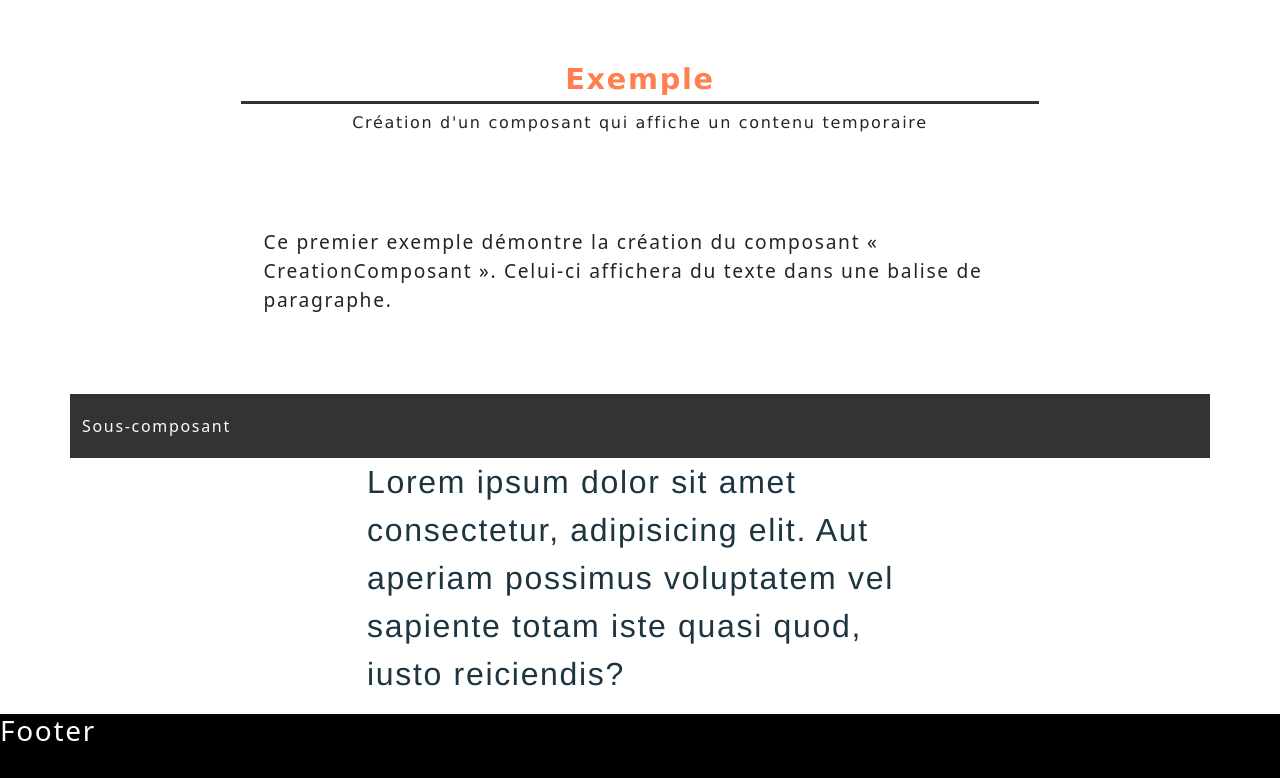
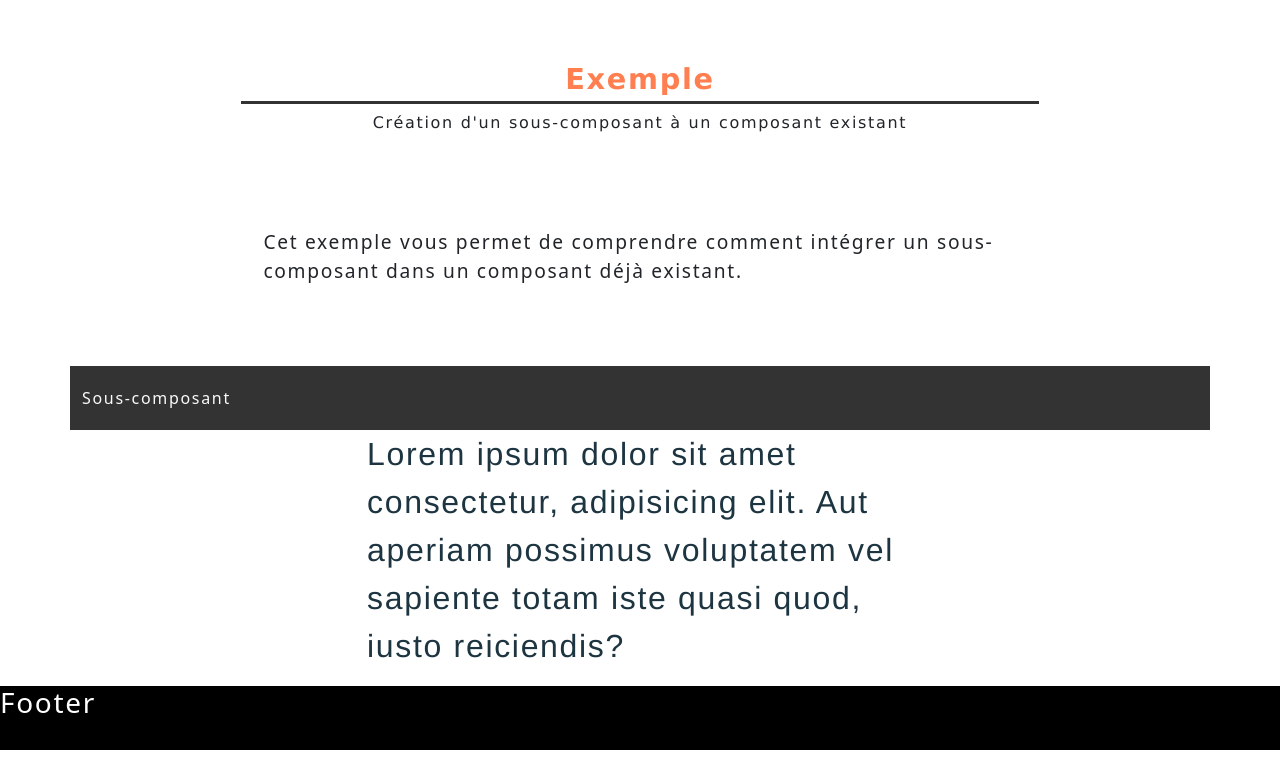
Before and after one commit to ycharles-cstj/aideVueJs, a Vue app: page /souscomposant in a window 1280 px wide. Shown: the part 1257-2035 px from the top of the page. After the commit the page ends 2007 px from the top, so only its background shows below. Built offline with nearby package versions, Linux system fonts and the light colour scheme.

Commit message:
Fix-correction-texte

```diff
--- a/src/views/PageSousComposant.vue
+++ b/src/views/PageSousComposant.vue
@@ -36,13 +36,12 @@
         </AvertissementApp>
 
         <TitreContent :titre="'Exemple'">
-            <p>Création d'un composant qui affiche un contenu temporaire</p>
+            <p>Création d'un sous-composant à un composant existant</p>
         </TitreContent>
 
         <ExplicationsExemple>
-            <p>Ce premier exemple démontre la création du composant « CreationComposant ». Celui-ci affichera du texte dans une balise de paragraphe. </p>
+            <p>Cet exemple vous permet de comprendre comment intégrer un sous-composant dans un composant déjà existant. </p>
         </ExplicationsExemple>
-
 
         <CreationSousComposant />
     </main>
```
